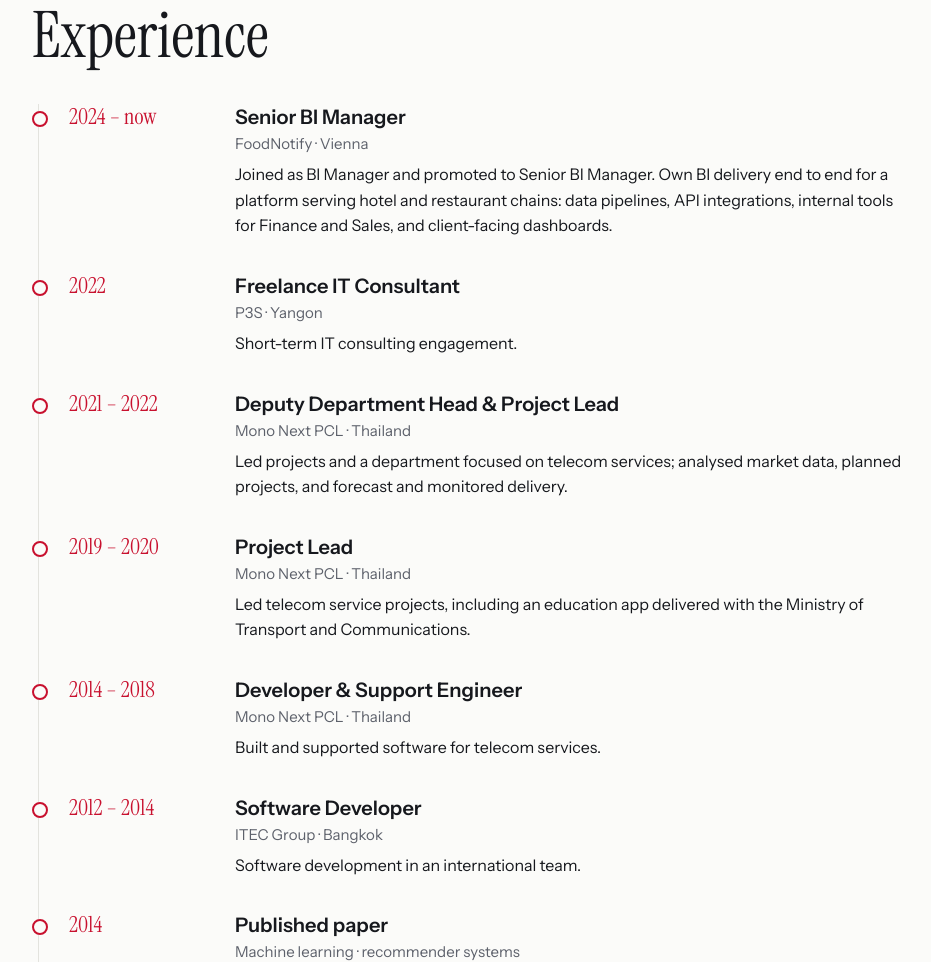
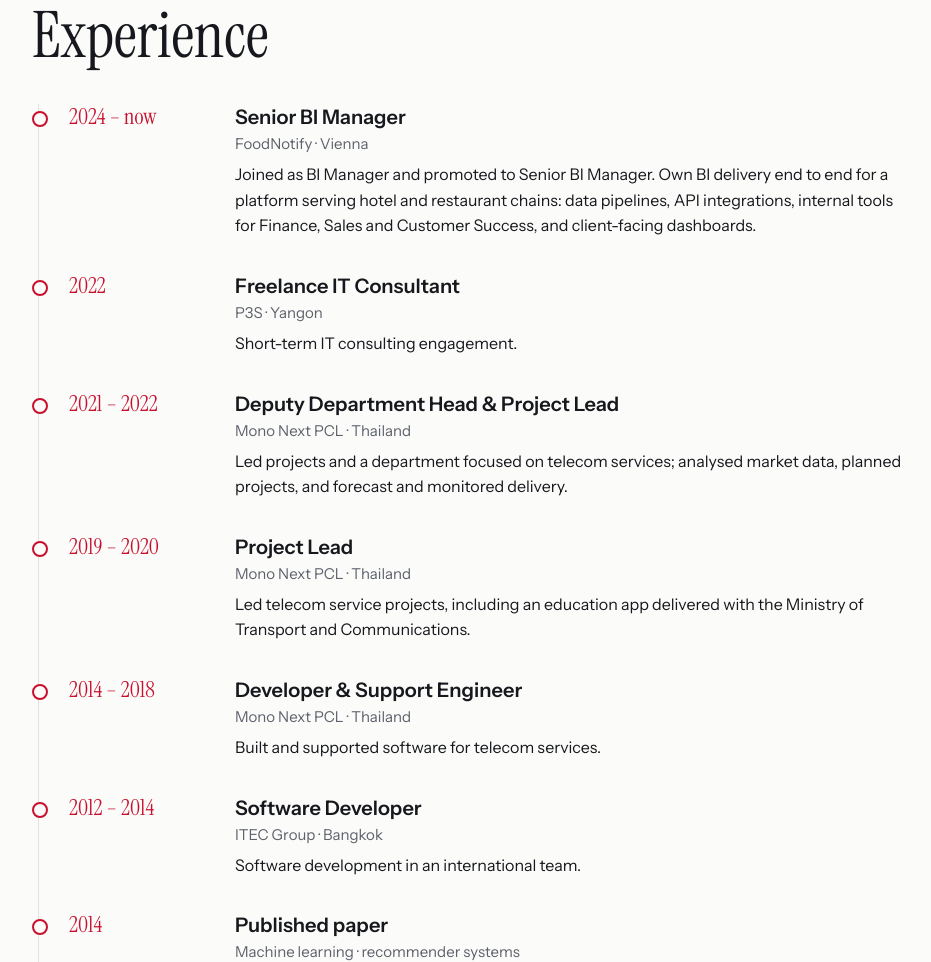
Before and after one commit to susandekoko/susandekoko.github.io, a plain HTML site: page index.html in a window 1280 px wide. Shown: the part 2174-3136 px from the top of the page, without its empty margins (32-963 px from the left). Drawn offline with Linux system fonts and the light colour scheme.

Commit message:
Add files via upload

```diff
--- a/index.html
+++ b/index.html
@@ -257,7 +257,7 @@ const CI={en:[["Bangkok","Ten years of software and telecom projects, from devel
 const A={en:[["One owner, whole path","SQL, pipelines, data models and dashboards. I build it and I stand behind the numbers."],["From project lead to builder","Years of leading projects in Thailand taught me to plan, forecast and deliver. Today I bring that to every dashboard I build."],["Curious about AI","I connected an AI assistant to our BI platform so colleagues could ask business questions in plain language. Then I tested its answers against live data to see where it saves time and where its limits are."],["International by habit","I’ve worked in Myanmar, Thailand and Austria, and I’m used to teams with different languages and working styles."]],
  de:[["Eine Verantwortliche, der ganze Weg","SQL, Pipelines, Datenmodelle und Dashboards. Ich baue sie und stehe hinter den Zahlen."],["Von der Projektleitung zum Bauen","Jahre der Projektleitung in Thailand haben mich gelehrt zu planen, zu prognostizieren und zu liefern. Das bringe ich heute in jedes Dashboard ein."],["Neugierig auf KI","Ich habe einen KI-Assistenten an unsere BI-Plattform angebunden, damit Kolleg:innen Geschäftsfragen in normaler Sprache stellen können. Dann habe ich die Antworten mit Live-Daten geprüft, um zu sehen, wo er Zeit spart und wo seine Grenzen liegen."],["International aus Gewohnheit","Ich habe in Myanmar, Thailand und Österreich gearbeitet und bin Teams mit verschiedenen Sprachen und Arbeitsweisen gewohnt."]]};
 const J={en:[
- ["2024 – now","Senior BI Manager","FoodNotify · Vienna","Joined as BI Manager and promoted to Senior BI Manager. Own BI delivery end to end for a platform serving hotel and restaurant chains: data pipelines, API integrations, internal tools for Finance and Sales, and client-facing dashboards."],
+ ["2024 – now","Senior BI Manager","FoodNotify · Vienna","Joined as BI Manager and promoted to Senior BI Manager. Own BI delivery end to end for a platform serving hotel and restaurant chains: data pipelines, API integrations, internal tools for Finance, Sales and Customer Success, and client-facing dashboards."],
  ["2022","Freelance IT Consultant","P3S · Yangon","Short-term IT consulting engagement."],
  ["2021 – 2022","Deputy Department Head & Project Lead","Mono Next PCL · Thailand","Led projects and a department focused on telecom services; analysed market data, planned projects, and forecast and monitored delivery."],
  ["2019 – 2020","Project Lead","Mono Next PCL · Thailand","Led telecom service projects, including an education app delivered with the Ministry of Transport and Communications."],
@@ -266,7 +266,7 @@ const J={en:[
  ["2014","Published paper","Machine learning · recommender systems","Research publication on recommender systems."],
  ["Degree","Master’s in Computer Science","",""]],
 de:[
- ["2024 – heute","Senior BI Manager","FoodNotify · Wien","Eingestiegen als BI Manager, befördert zum Senior BI Manager. Verantwortung für BI von Anfang bis Ende auf einer Plattform für Hotel- und Restaurantketten: Datenpipelines, API-Anbindungen, interne Tools für Finance und Sales sowie Dashboards für Kund:innen."],
+ ["2024 – heute","Senior BI Manager","FoodNotify · Wien","Eingestiegen als BI Manager, befördert zum Senior BI Manager. Verantwortung für BI von Anfang bis Ende auf einer Plattform für Hotel- und Restaurantketten: Datenpipelines, API-Anbindungen, interne Tools für Finance, Sales und Customer Success sowie Dashboards für Kund:innen."],
  ["2022","Freiberufliche IT-Beraterin","P3S · Yangon","Kurzfristiges IT-Beratungsprojekt."],
  ["2021 – 2022","Stellv. Abteilungsleiterin & Projektleiterin","Mono Next PCL · Thailand","Leitung von Projekten und einer Abteilung im Bereich Telekommunikationsdienste; Marktdatenanalyse, Projektplanung, Prognose und Monitoring."],
  ["2019 – 2020","Projektleiterin","Mono Next PCL · Thailand","Leitung von Telekom-Projekten, darunter eine Bildungs-App mit dem Ministerium für Verkehr und Kommunikation."],
```
